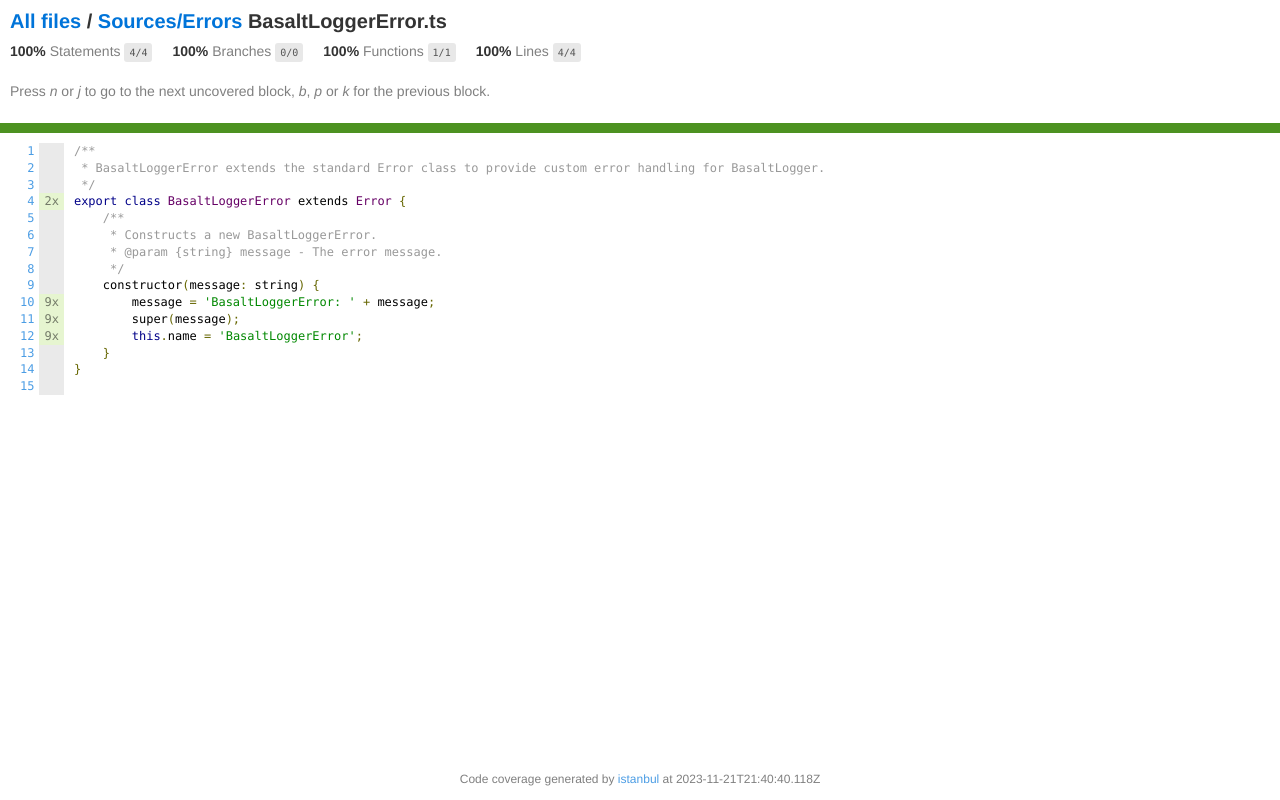
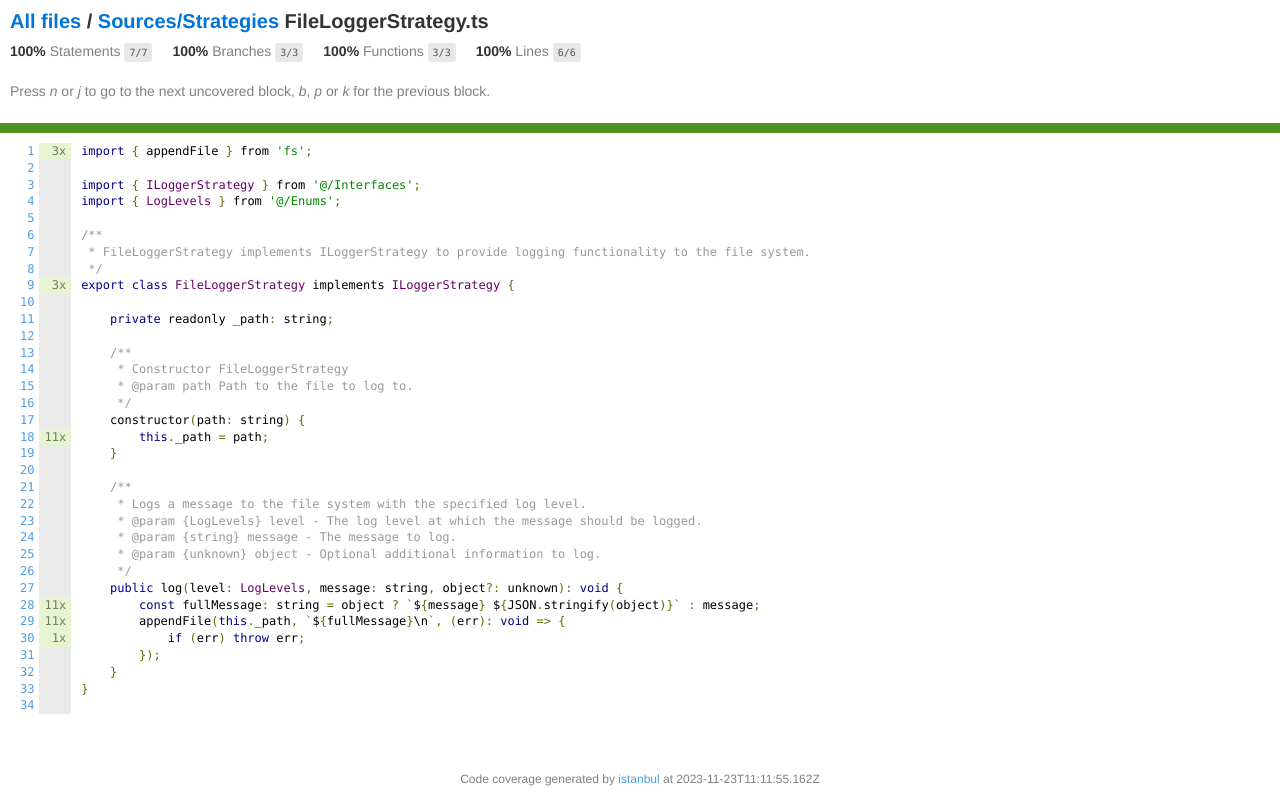
Before and after one commit to Basalt-Lab/basalt-logger, a plain HTML site: page Sources/Strategies/FileLoggerStrategy.ts.html in a window 1280 px wide. Drawn offline with Linux system fonts and the light colour scheme.

Commit message:
deploy: 4daf72e25e7088e2a353d7ab8188a21b8b23b87b

```diff
--- a/Sources/Errors/BasaltLoggerError.ts.html
+++ b/Sources/Strategies/FileLoggerStrategy.ts.html
@@ -3,7 +3,7 @@
 <html lang="en">
 
 <head>
-    <title>Code coverage report for Sources/Errors/BasaltLoggerError.ts</title>
+    <title>Code coverage report for Sources/Strategies/FileLoggerStrategy.ts</title>
     <meta charset="utf-8" />
     <link rel="stylesheet" href="../../prettify.css" />
     <link rel="stylesheet" href="../../base.css" />
@@ -19,34 +19,34 @@
 <body>
 <div class='wrapper'>
     <div class='pad1'>
-        <h1><a href="../../index.html">All files</a> / <a href="index.html">Sources/Errors</a> BasaltLoggerError.ts</h1>
+        <h1><a href="../../index.html">All files</a> / <a href="index.html">Sources/Strategies</a> FileLoggerStrategy.ts</h1>
         <div class='clearfix'>
 
             <div class='fl pad1y space-right2'>
                 <span class="strong">100% </span>
                 <span class="quiet">Statements</span>
-                <span class='fraction'>4/4</span>
+                <span class='fraction'>7/7</span>
             </div>
 
 
             <div class='fl pad1y space-right2'>
                 <span class="strong">100% </span>
                 <span class="quiet">Branches</span>
-                <span class='fraction'>0/0</span>
+                <span class='fraction'>3/3</span>
             </div>
 
 
             <div class='fl pad1y space-right2'>
                 <span class="strong">100% </span>
                 <span class="quiet">Functions</span>
-                <span class='fraction'>1/1</span>
+                <span class='fraction'>3/3</span>
             </div>
 
 
             <div class='fl pad1y space-right2'>
                 <span class="strong">100% </span>
                 <span class="quiet">Lines</span>
-                <span class='fraction'>4/4</span>
+                <span class='fraction'>6/6</span>
             </div>
 
 
@@ -77,32 +77,89 @@
 <a name='L12'></a><a href='#L12'>12</a>
 <a name='L13'></a><a href='#L13'>13</a>
 <a name='L14'></a><a href='#L14'>14</a>
-<a name='L15'></a><a href='#L15'>15</a></td><td class="line-coverage quiet"><span class="cline-any cline-neutral">&nbsp;</span>
-<span class="cline-any cline-neutral">&nbsp;</span>
-<span class="cline-any cline-neutral">&nbsp;</span>
-<span class="cline-any cline-yes">2x</span>
+<a name='L15'></a><a href='#L15'>15</a>
+<a name='L16'></a><a href='#L16'>16</a>
+<a name='L17'></a><a href='#L17'>17</a>
+<a name='L18'></a><a href='#L18'>18</a>
+<a name='L19'></a><a href='#L19'>19</a>
+<a name='L20'></a><a href='#L20'>20</a>
+<a name='L21'></a><a href='#L21'>21</a>
+<a name='L22'></a><a href='#L22'>22</a>
+<a name='L23'></a><a href='#L23'>23</a>
+<a name='L24'></a><a href='#L24'>24</a>
+<a name='L25'></a><a href='#L25'>25</a>
+<a name='L26'></a><a href='#L26'>26</a>
+<a name='L27'></a><a href='#L27'>27</a>
+<a name='L28'></a><a href='#L28'>28</a>
+<a name='L29'></a><a href='#L29'>29</a>
+<a name='L30'></a><a href='#L30'>30</a>
+<a name='L31'></a><a href='#L31'>31</a>
+<a name='L32'></a><a href='#L32'>32</a>
+<a name='L33'></a><a href='#L33'>33</a>
+<a name='L34'></a><a href='#L34'>34</a></td><td class="line-coverage quiet"><span class="cline-any cline-yes">3x</span>
 <span class="cline-any cline-neutral">&nbsp;</span>
 <span class="cline-any cline-neutral">&nbsp;</span>
 <span class="cline-any cline-neutral">&nbsp;</span>
 <span class="cline-any cline-neutral">&nbsp;</span>
 <span class="cline-any cline-neutral">&nbsp;</span>
-<span class="cline-any cline-yes">9x</span>
-<span class="cline-any cline-yes">9x</span>
-<span class="cline-any cline-yes">9x</span>
 <span class="cline-any cline-neutral">&nbsp;</span>
 <span class="cline-any cline-neutral">&nbsp;</span>
-<span class="cline-any cline-neutral">&nbsp;</span></td><td class="text"><pre class="prettyprint lang-js">/**
- * BasaltLoggerError extends the standard Error class to provide custom error handling for BasaltLogger.
+<span class="cline-any cline-yes">3x</span>
+<span class="cline-any cline-neutral">&nbsp;</span>
+<span class="cline-any cline-neutral">&nbsp;</span>
+<span class="cline-any cline-neutral">&nbsp;</span>
+<span class="cline-any cline-neutral">&nbsp;</span>
+<span class="cline-any cline-neutral">&nbsp;</span>
+<span class="cline-any cline-neutral">&nbsp;</span>
+<span class="cline-any cline-neutral">&nbsp;</span>
+<span class="cline-any cline-neutral">&nbsp;</span>
+<span class="cline-any cline-yes">11x</span>
+<span class="cline-any cline-neutral">&nbsp;</span>
+<span class="cline-any cline-neutral">&nbsp;</span>
+<span class="cline-any cline-neutral">&nbsp;</span>
+<span class="cline-any cline-neutral">&nbsp;</span>
+<span class="cline-any cline-neutral">&nbsp;</span>
+<span class="cline-any cline-neutral">&nbsp;</span>
+<span class="cline-any cline-neutral">&nbsp;</span>
+<span class="cline-any cline-neutral">&nbsp;</span>
+<span class="cline-any cline-neutral">&nbsp;</span>
+<span class="cline-any cline-yes">11x</span>
+<span class="cline-any cline-yes">11x</span>
+<span class="cline-any cline-yes">1x</span>
+<span class="cline-any cline-neutral">&nbsp;</span>
+<span class="cline-any cline-neutral">&nbsp;</span>
+<span class="cline-any cline-neutral">&nbsp;</span>
+<span class="cline-any cline-neutral">&nbsp;</span></td><td class="text"><pre class="prettyprint lang-js">import { appendFile } from 'fs';
+&nbsp;
+import { ILoggerStrategy } from '@/Interfaces';
+import { LogLevels } from '@/Enums';
+&nbsp;
+/**
+ * FileLoggerStrategy implements ILoggerStrategy to provide logging functionality to the file system.
  */
-export class BasaltLoggerError extends Error {
+export class FileLoggerStrategy implements ILoggerStrategy {
+&nbsp;
+    private readonly _path: string;
+&nbsp;
     /**
-     * Constructs a new BasaltLoggerError.
-     * @param {string} message - The error message.
+     * Constructor FileLoggerStrategy
+     * @param path Path to the file to log to.
      */
-    constructor(message: string) {
-        message = 'BasaltLoggerError: ' + message;
-        super(message);
-        this.name = 'BasaltLoggerError';
+    constructor(path: string) {
+        this._path = path;
+    }
+&nbsp;
+    /**
+     * Logs a message to the file system with the specified log level.
+     * @param {LogLevels} level - The log level at which the message should be logged.
+     * @param {string} message - The message to log.
+     * @param {unknown} object - Optional additional information to log.
+     */
+    public log(level: LogLevels, message: string, object?: unknown): void {
+        const fullMessage: string = object ? `${message} ${JSON.stringify(object)}` : message;
+        appendFile(this._path, `${fullMessage}\n`, (err): void =&gt; {
+            if (err) throw err;
+        });
     }
 }
 &nbsp;</pre></td></tr></table></pre>
@@ -112,7 +169,7 @@ export class BasaltLoggerError extends Error {
             <div class='footer quiet pad2 space-top1 center small'>
                 Code coverage generated by
                 <a href="https://istanbul.js.org/" target="_blank" rel="noopener noreferrer">istanbul</a>
-                at 2023-11-21T21:40:40.118Z
+                at 2023-11-23T11:11:55.162Z
             </div>
         <script src="../../prettify.js"></script>
         <script>
```
Also changed, not shown: Sources/App.ts.html (+6 -6 lines), Sources/BasaltLogger.ts.html (+7 -7 lines), Sources/Enums/LogLevels.ts.html (+7 -7 lines), Sources/Enums/index.html (+1 -1 lines), Sources/Enums/index.ts.html (+2 -2 lines), Sources/Errors/index.html (+1 -1 lines), Sources/Errors/index.ts.html (+2 -2 lines), Sources/Interfaces/index.html (+1 -1 lines), Sources/Interfaces/index.ts.html (+2 -2 lines), Sources/Strategies/ConsoleLoggerStrategy.ts.html (+3 -3 lines), Sources/Strategies/index.html (+22 -7 lines), Sources/Strategies/index.ts.html (+7 -4 lines), Sources/index.html (+1 -1 lines), index.html (+9 -9 lines).
